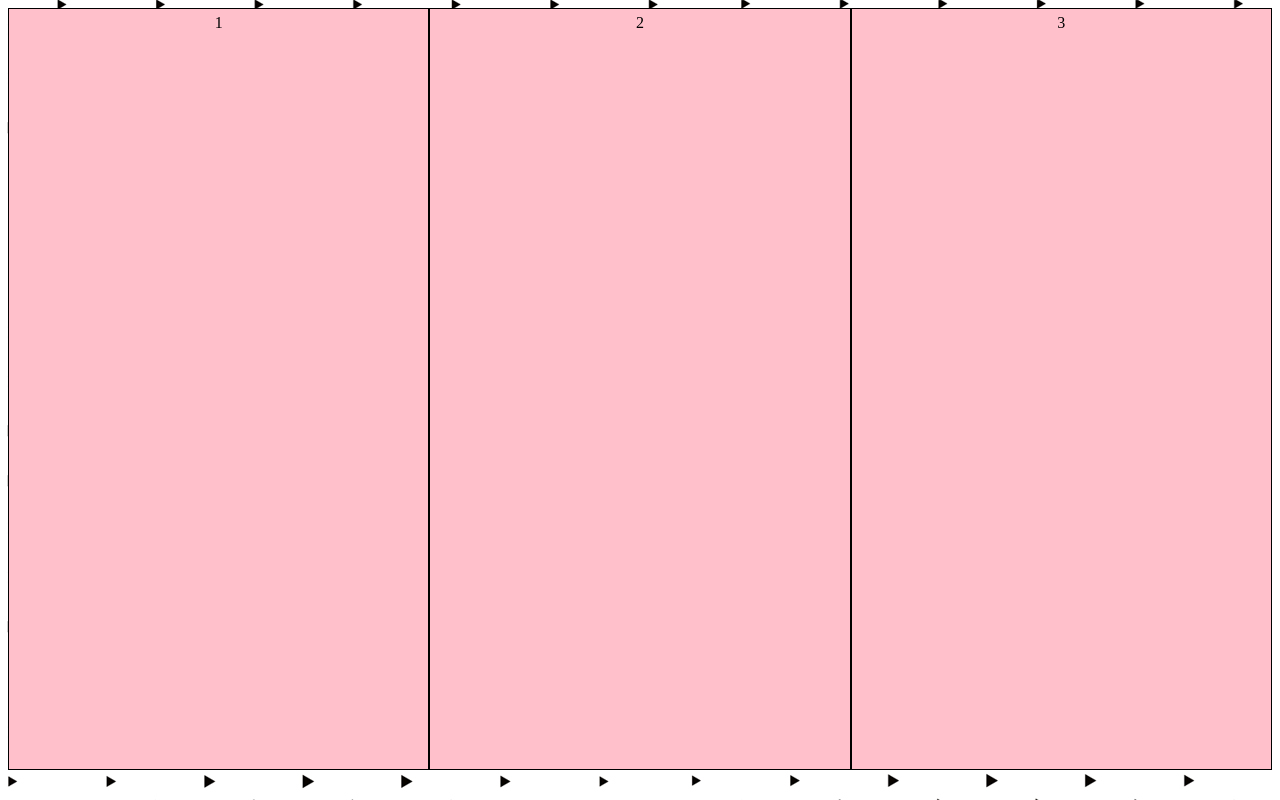
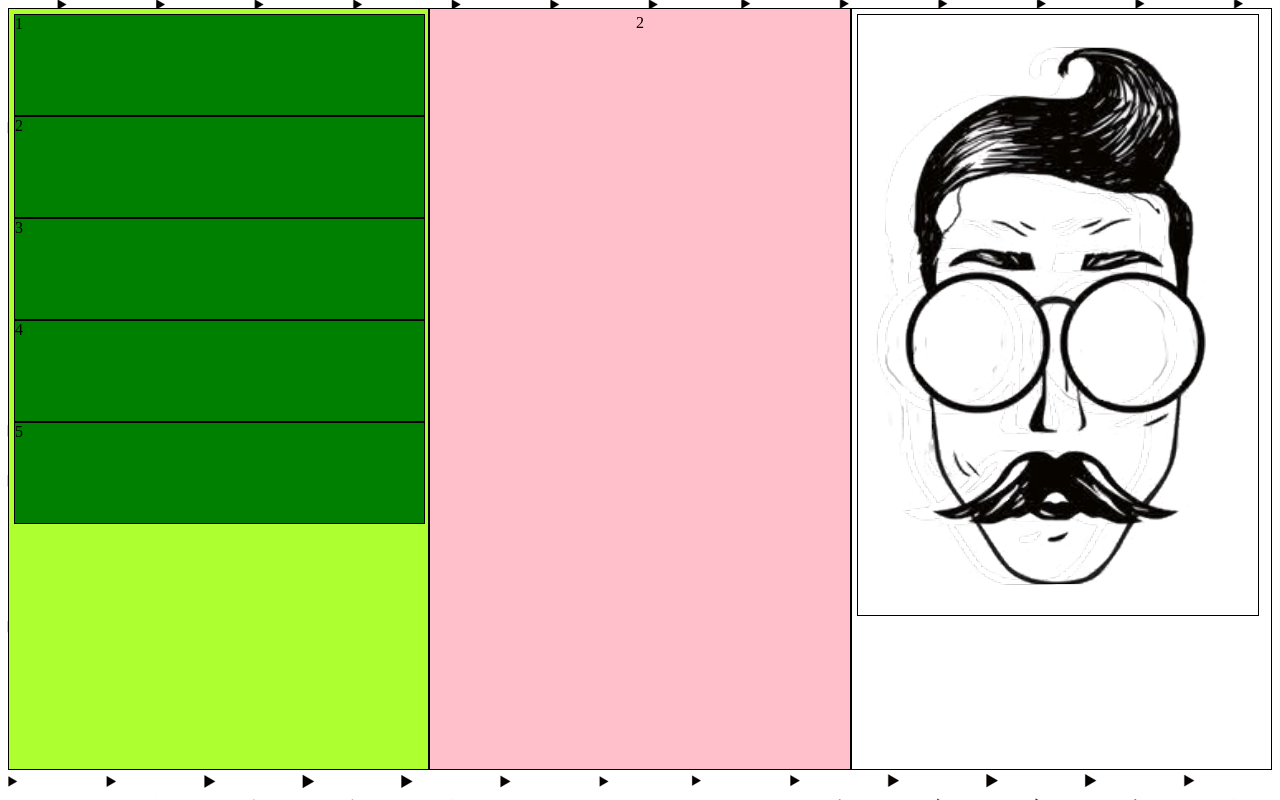
Before and after one commit to chumakovvchuma/krooti, a plain HTML site: page index.html in a window 1280 px wide. Drawn offline with Linux system fonts and the light colour scheme.

Commit message:
add logo and nav

```diff
--- a/index.html
+++ b/index.html
@@ -11,9 +11,29 @@
 
     <div class="parent">
 
-<div class="menu-frame">1</div>
+<div class="menu-frame">
+
+
+<div class="nav">1</div>
+<div class="nav">2</div>
+<div class="nav">3</div>
+<div class="nav">4</div>
+<div class="nav">5</div>
+
+
+
+</div>
+
 <div class="item-frame">2</div>
-<div class="logo-frame">3</div>
+
+<div class="logo-frame">
+    <div class="logo">
+
+    </div>
+
+
+
+</div>
 
 
 
--- a/style.css
+++ b/style.css
@@ -7,17 +7,18 @@ body {
     display: flex;
     flex-direction: row;
     justify-content: center;
+
 }
 
 .menu-frame {
-    background: pink;
+    background: greenyellow;
     border: 1px solid;
     min-width: 25px;
     min-height: 25px;
-    text-align: center;
     padding: 5px;
     width: 33%;
     height: 750px;
+    flex-direction: column;
 }
 
 .item-frame {
@@ -32,7 +33,7 @@ body {
 }
 
 .logo-frame {
-    background: pink;
+    background:white;
     border: 1px solid;
     min-width: 25px;
     min-height: 25px;
@@ -41,3 +42,21 @@ body {
     width: 33%;
     height: 750px;
 }
+
+.logo{
+    border: 1px solid;
+    width: 400px;
+    height: 600px;
+    background: url(l1.png);
+
+}
+
+
+.nav{
+
+    height: 100px;
+    width: 100%;
+    background: green;
+    border: 1px solid;
+
+}
```
Also changed, not shown: l.png (added), l1.png (added), logo.jpg (added).
